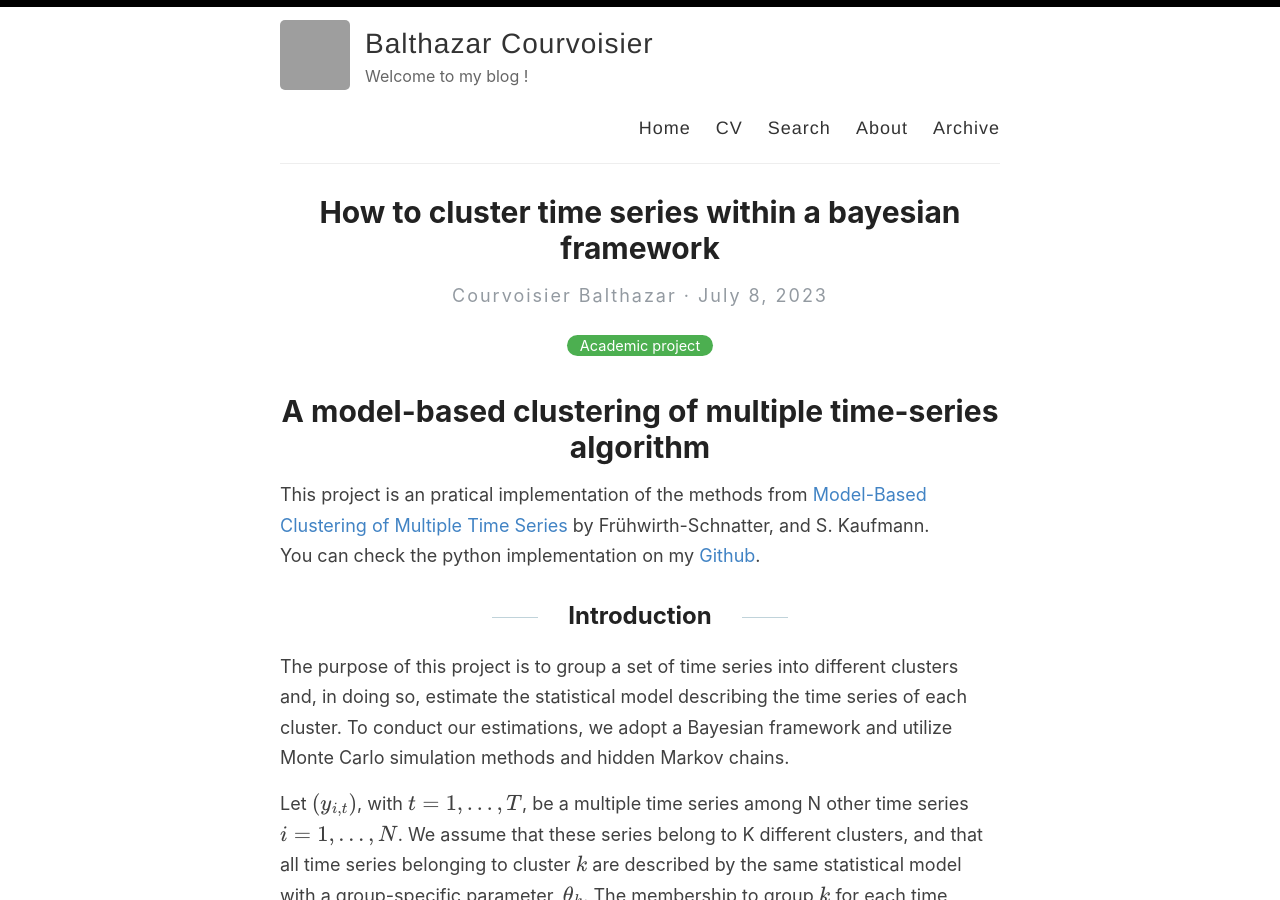
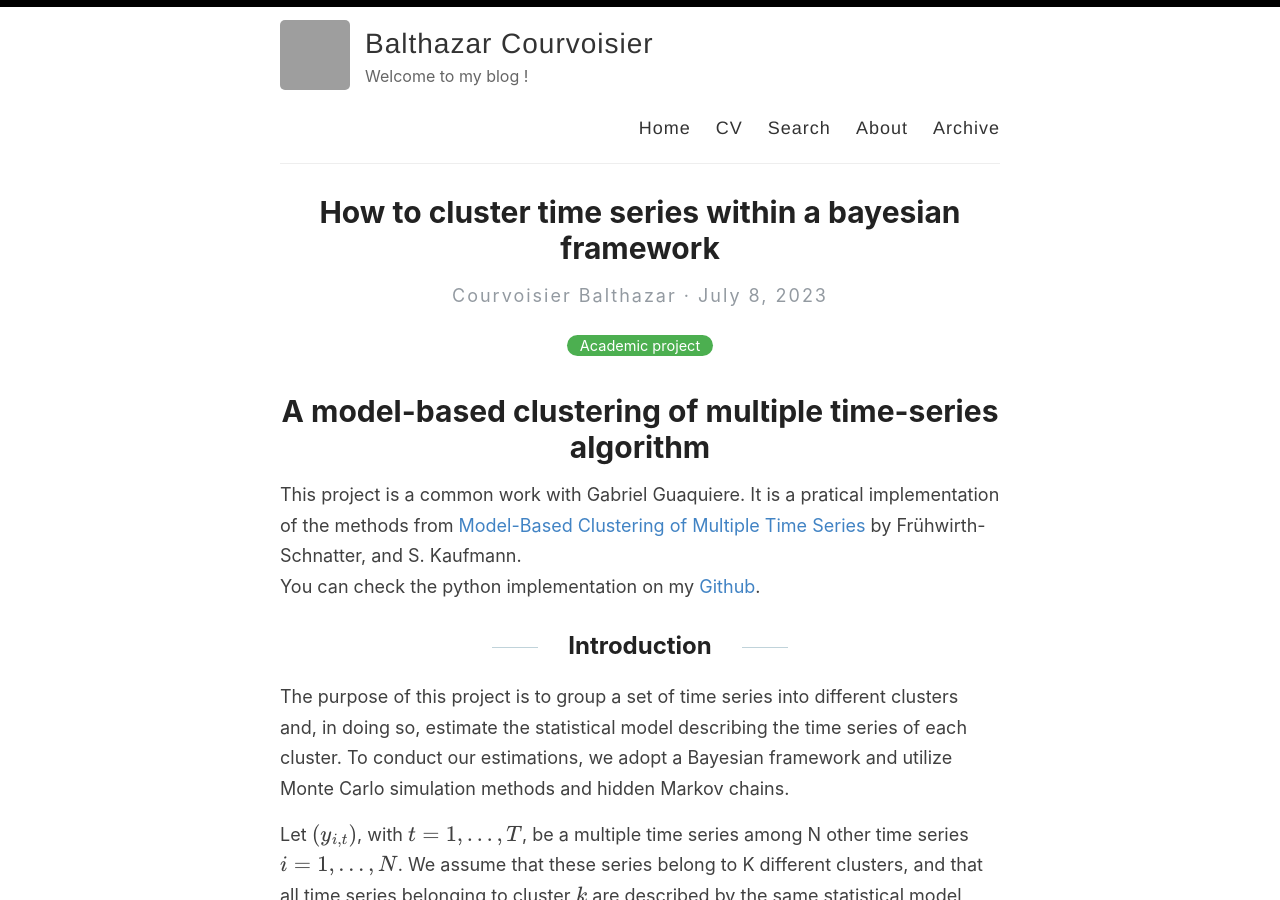
Before and after one commit to Zaltarba/blog, a Jekyll site: the page built from _posts/2023-07-08-BayesianArticle.md, in a window 1280 px wide and 900 px high. Built offline with Jekyll 4.4.1, drawn with Linux system fonts in a browser that asks for light colours; formulas are drawn with MathJax 3.

Commit message:
Update 2023-07-08-BayesianArticle.md

```diff
--- a/_posts/2023-07-08-BayesianArticle.md
+++ b/_posts/2023-07-08-BayesianArticle.md
@@ -7,7 +7,7 @@ excerpt: The purpose of this project is to group a set of time series into diffe
 
 # A model-based clustering of multiple time-series algorithm
 
-This project is an pratical implementation of the methods from [Model-Based Clustering of Multiple Time Series](https://www.researchgate.net/publication/4756297_Model-Based_Clustering_of_Multiple_Time_Series) by Frühwirth-Schnatter, and S. Kaufmann.
+This project is a common work with Gabriel Guaquiere. It is a pratical implementation of the methods from [Model-Based Clustering of Multiple Time Series](https://www.researchgate.net/publication/4756297_Model-Based_Clustering_of_Multiple_Time_Series) by Frühwirth-Schnatter, and S. Kaufmann.
 You can check the python implementation on my [Github](https://github.com/Zaltarba/Bayesian_statistics_project.git).
 
 ## Introduction
```
